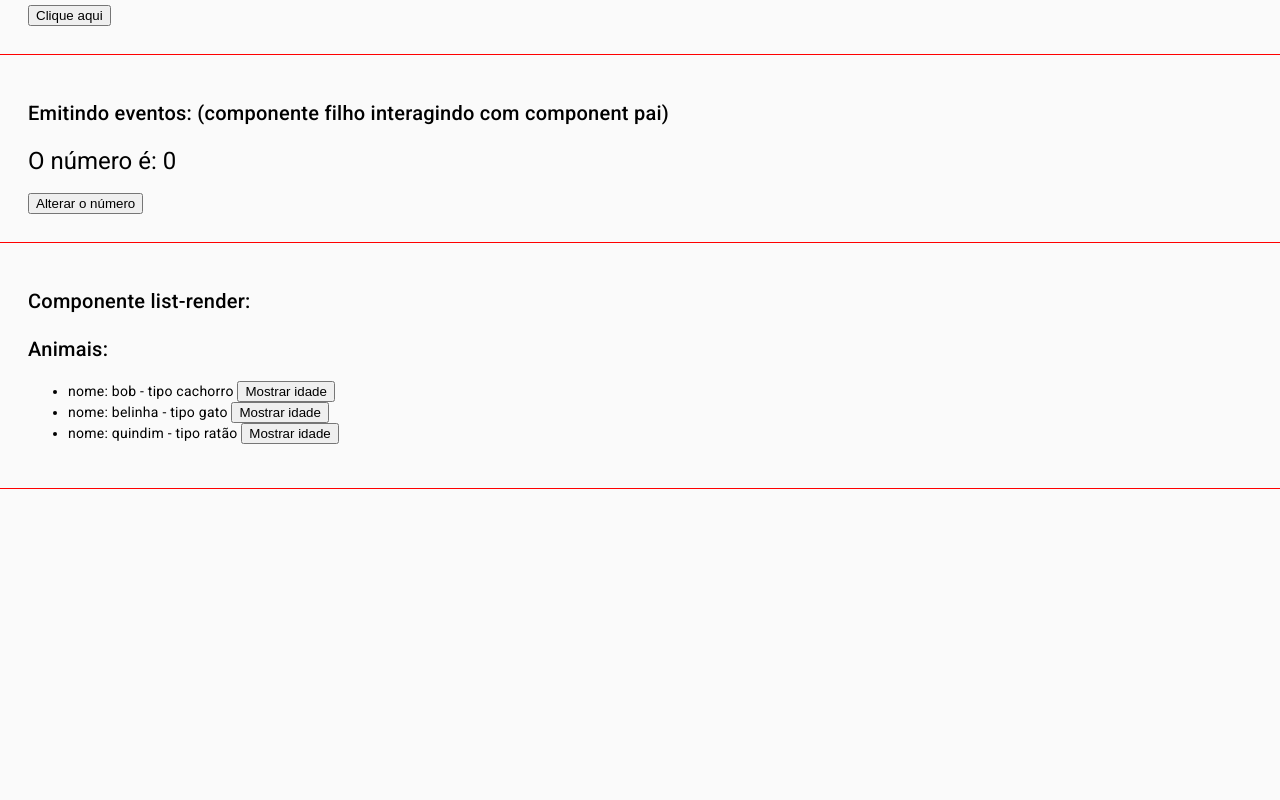
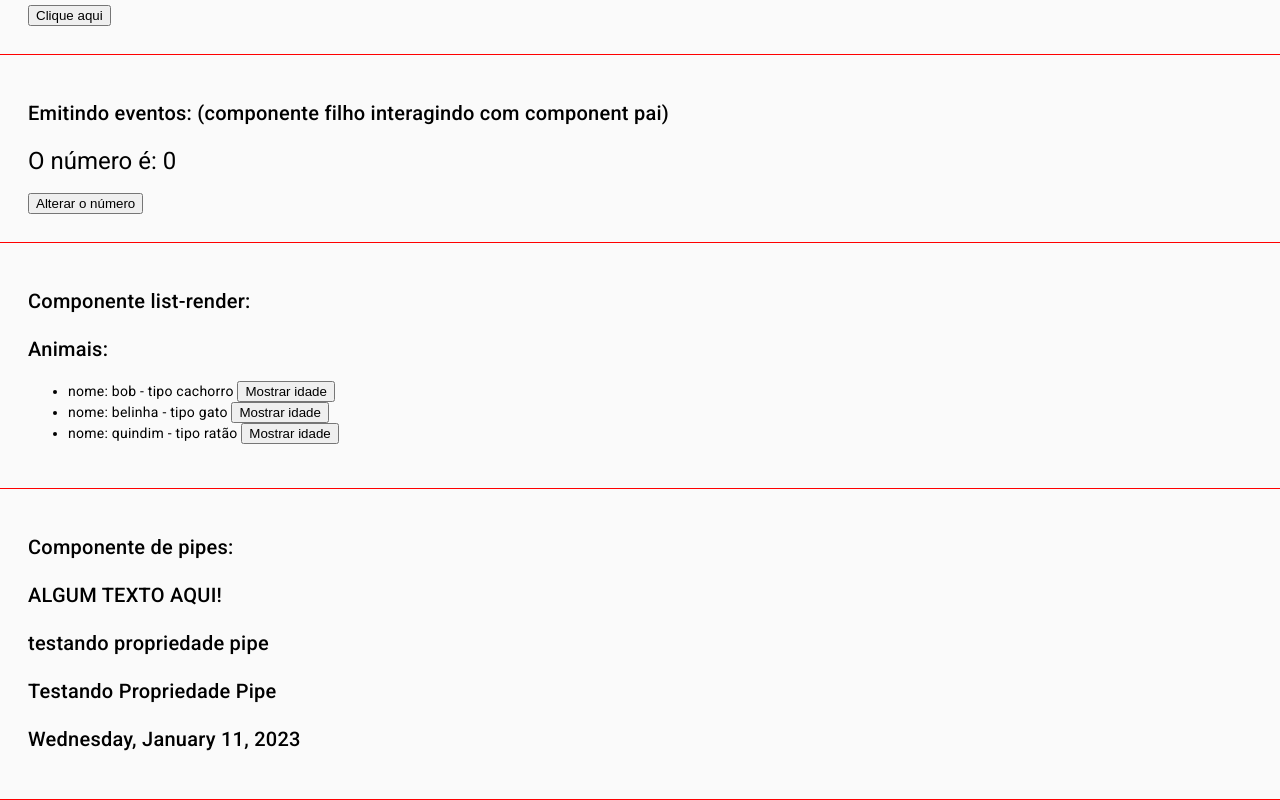
Before and after one commit to Alan-LR/Angular-com-Matheus-Battisti, an Angular app: page / in a window 1280 px wide. Shown: the part 1005-1805 px from the top of the page. Before the commit the page ends 1494 px from the top, so only its background shows below. Built offline with nearby package versions, Linux system fonts and the light colour scheme.

Commit message:
Aula 13 Pipe operators do Angular

```diff
--- a/src/app/app.component.html
+++ b/src/app/app.component.html
@@ -33,3 +33,8 @@
     <h2>Componente list-render:</h2>
     <app-list-render></app-list-render>
 </div>
+
+<div class="aulas">
+    <h2>Componente de pipes:</h2>
+    <app-pipes></app-pipes>
+</div>
--- a/src/app/app.module.ts
+++ b/src/app/app.module.ts
@@ -12,6 +12,7 @@ import { EventosComponent } from './components/eventos/eventos.component';
 import { EmitterComponent } from './components/emitter/emitter.component';
 import { ChangeNumberComponent } from './components/change-number/change-number.component';
 import { ListRenderComponent } from './components/list-render/list-render.component';
+import { PipesComponent } from './components/pipes/pipes.component';
 
 @NgModule({
   declarations: [
@@ -23,7 +24,8 @@ import { ListRenderComponent } from './components/list-render/list-render.compon
     EventosComponent,
     EmitterComponent,
     ChangeNumberComponent,
-    ListRenderComponent
+    ListRenderComponent,
+    PipesComponent
   ],
   imports: [
     BrowserModule,
--- /dev/null
+++ b/src/app/components/pipes/pipes.component.html
@@ -0,0 +1,4 @@
+<h2>{{"Algum texto aqui!" | uppercase}}</h2>
+<h2>{{ texto | lowercase}}</h2>
+<h2>{{ texto | titlecase}}</h2>
+<h2>{{today | date: "fullDate"}}</h2>
--- /dev/null
+++ b/src/app/components/pipes/pipes.component.ts
@@ -0,0 +1,14 @@
+import { Component } from '@angular/core';
+
+@Component({
+  selector: 'app-pipes',
+  templateUrl: './pipes.component.html',
+  styleUrls: ['./pipes.component.scss']
+})
+export class PipesComponent {
+
+  texto = 'TESTANDO PROPRIEDADE PIPE'
+
+  today = new Date();
+
+}
--- a/src/styles.scss
+++ b/src/styles.scss
@@ -10,6 +10,7 @@ body {
     font-family: Roboto, "Helvetica Neue", sans-serif;
     background-color: #fafafa;
     padding-bottom: 500px;
+
 }
 
 .aulas {
```
Also changed, not shown: src/app/components/pipes/pipes.component.scss (added).
